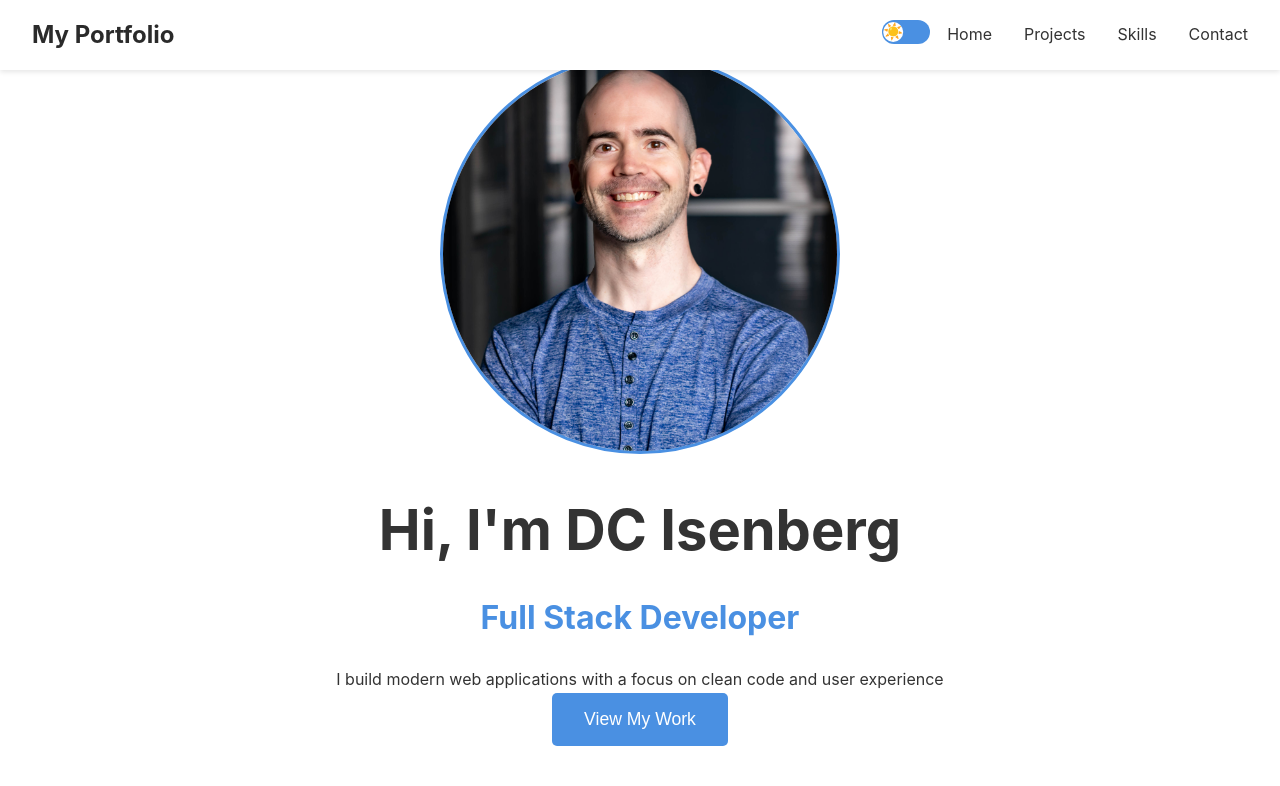
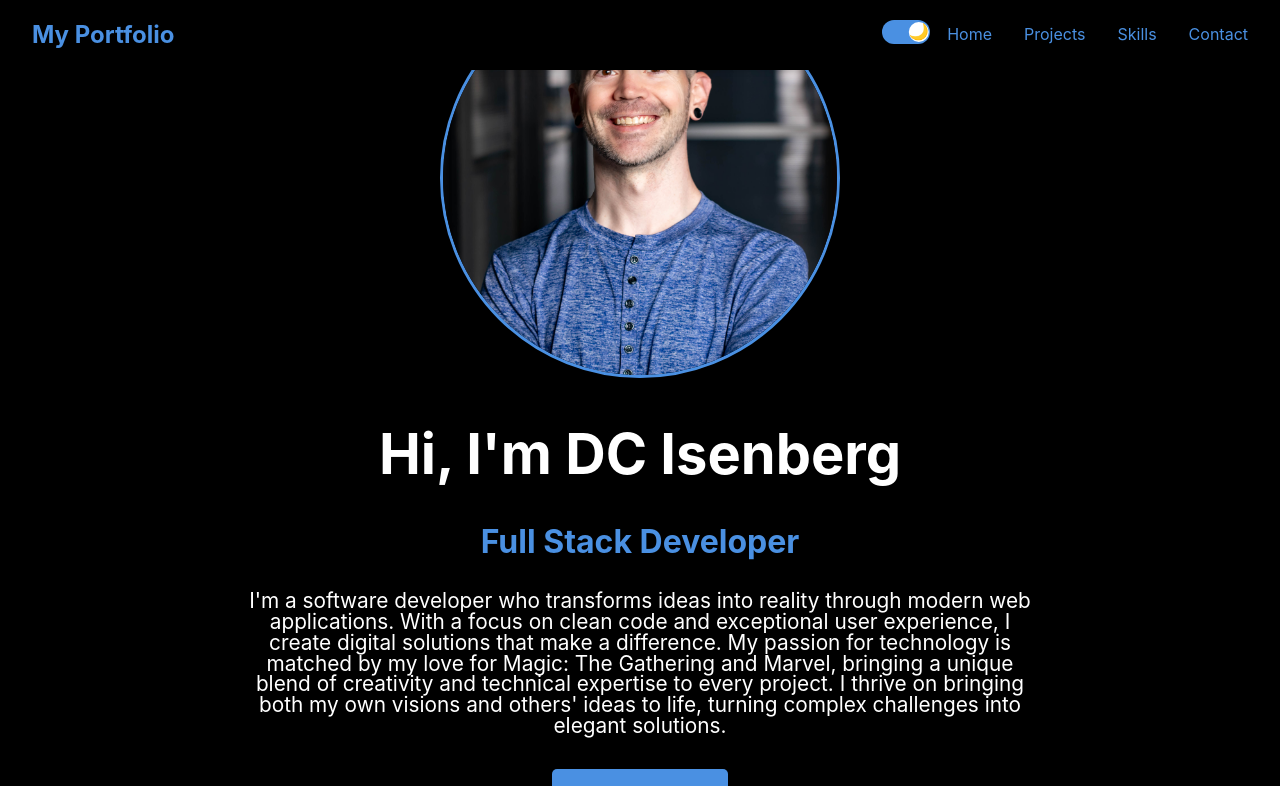
Before and after one commit to DClem742/My-Portfolio, a React (Create React App) app: page / in a window 1280 px wide. Shown: the top 786 px of the page. Built offline with nearby package versions, Linux system fonts and the light colour scheme.

Commit message:
changed color of navbar styles, hero paragraph, and contact form position

```diff
--- a/src/App.js
+++ b/src/App.js
@@ -10,7 +10,7 @@ import DarkModeToggle from './components/DarkModeToggle';
 import './App.css';
 
 function App() {
-  const [isDark, setIsDark] = useState(false);
+  const [isDark, setIsDark] = useState(true);
 
   const toggleDark = () => {
     setIsDark(!isDark);
--- a/src/components/Contact.css
+++ b/src/components/Contact.css
@@ -17,27 +17,22 @@
   margin-bottom: 1rem;
   color: var(--secondary-color);
 }
-
 .social-links {
-  margin-top: 2rem;
   display: flex;
-  gap: 1rem;
+  justify-content: center;
+  gap: 2rem;
+  margin: 2rem 0;
 }
 
 .social-links a {
-  text-decoration: none;
-  color: var(--text-color);
-  padding: 0.5rem 1rem;
-  border: 1px solid var(--secondary-color);
-  border-radius: 5px;
-  transition: all 0.3s;
+  font-size: 1.5rem;
+  color: var(--secondary-color);
+  transition: transform 0.3s ease;
 }
 
 .social-links a:hover {
-  background: var(--secondary-color);
-  color: white;
+  transform: translateY(-3px);
 }
-
 .contact-form {
   width: 100%;
   max-width: 600px;
--- a/src/components/Contact.js
+++ b/src/components/Contact.js
@@ -1,6 +1,8 @@
 import React from 'react';
 import { FontAwesomeIcon } from '@fortawesome/react-fontawesome';
 import { faGithub, faLinkedin } from '@fortawesome/free-brands-svg-icons';
+import './Contact.css';
+
 
 const Contact = () => {
   const handleSubmit = (e) => {
--- a/src/components/Hero.css
+++ b/src/components/Hero.css
@@ -46,3 +46,10 @@
     object-fit: cover;
     object-position: center 5%; /* This will move the image down. Adjust the percentage to fine-tune */
   }
+
+  .hero-content p {
+    font-size: 1.3rem;
+    line-height: 1.0;
+    max-width: 800px;
+    margin: 0 auto 2rem;
+  }
--- a/src/components/Hero.js
+++ b/src/components/Hero.js
@@ -10,7 +10,13 @@ const Hero = () => {
         </div>
         <h1>Hi, I'm DC Isenberg</h1>
         <h2>Full Stack Developer</h2>
-        <p>I build modern web applications with a focus on clean code and user experience</p>
+              <p>
+                I'm a software developer who transforms ideas into reality through modern web applications.
+                With a focus on clean code and exceptional user experience, I create digital solutions that make
+                a difference. My passion for technology is matched by my love for Magic: The Gathering and Marvel,
+                bringing a unique blend of creativity and technical expertise to every project. I thrive on bringing
+                both my own visions and others' ideas to life, turning complex challenges into elegant solutions.
+              </p>
         <button className="cta-button">View My Work</button>
       </div>
     </section>
--- a/src/components/Navbar.css
+++ b/src/components/Navbar.css
@@ -6,7 +6,7 @@
   justify-content: space-between;
   align-items: center;
   padding: 1rem 2rem;
-  background-color: white;
+  background-color: var(--bg-color);
   box-shadow: 0 2px 5px rgba(0,0,0,0.1);
   z-index: 1000;
 }
@@ -14,18 +14,19 @@
 .nav-brand {
   font-size: 1.5rem;
   font-weight: bold;
-  color: var(--primary-color);
+  color: var(--secondary-color);
 }
 
 .nav-links a {
   margin-left: 2rem;
   text-decoration: none;
-  color: var(--text-color);
-  transition: color 0.3s;
+  color: var(--secondary-color);
+  transition: all 0.3s ease;
 }
 
 .nav-links a:hover {
-  color: var(--secondary-color);
+  color: #4a90e2;
+  transform: translateY(-2px);
 }
 
 .hamburger {
```
